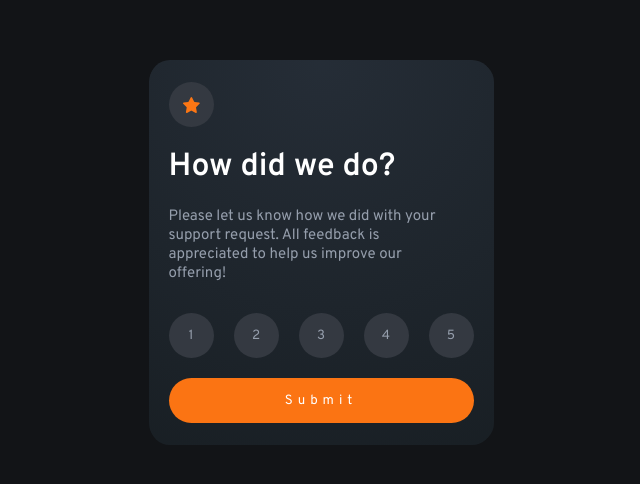
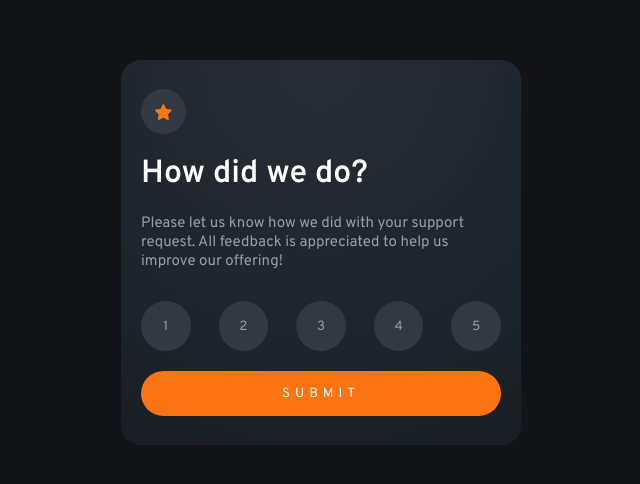
Before and after one commit to Shensson/interactive-rating-component, a website built with Vite: page index.html in a window 1280 px wide. Shown: the part 160-644 px from the top of the page, without its empty margins (319-959 px from the left). Built offline with nearby package versions, Linux system fonts and the light colour scheme.

Commit message:
details fixed

```diff
--- a/index.html
+++ b/index.html
@@ -31,7 +31,7 @@
         <button class="interactable-5" onclick="youSelected5()">5</button>
     </div>
     <div class="submit-button">
-      <button class="submit" onclick="changeCards()">Submit</button>
+      <button class="submit" onclick="changeCards()">SUBMIT</button>
     </div>
   </div>
   <div class="thank-you-card gradient" id="after">
--- a/style.css
+++ b/style.css
@@ -22,7 +22,7 @@ h1{
     flex-direction: column;
     background: radial-gradient(circle at top, hsl(213, 19%, 18%), hsl(207, 19%, 12%));
     border-radius: 20px;
-    width: min-content;
+    width: 400px;
 }
 .star-icon{
     margin: 20px;
@@ -51,11 +51,11 @@ h1{
     margin-right: 20px;
     margin-top: -20px;
     display: flex;
-    gap: 20px;
+    gap: 28px;
 }
 .interactable-1, .interactable-2,.interactable-3,.interactable-4,.interactable-5{
-    width: 45px;
-    height: 45px;
+    width: 50px;
+    height: 50px;
     margin-top: 10px;
     border-radius: 50%;
     background: hsl(217, 11%, 23%);
@@ -107,7 +107,7 @@ h1{
     align-items: center;
     background: radial-gradient(circle at top, hsl(213, 19%, 18%), hsl(207, 19%, 12%));
     border-radius: 20px;
-    width: min-content;
+    width: 400px;
 }
 .image{
     margin: 90px;
```
